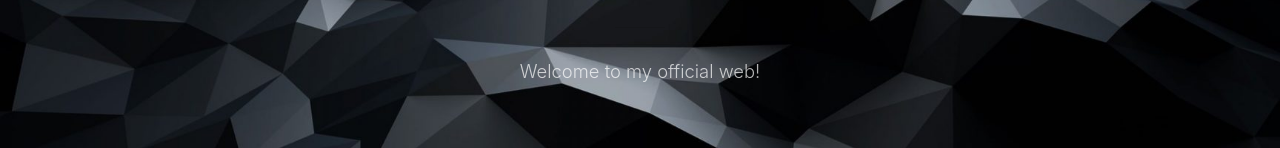
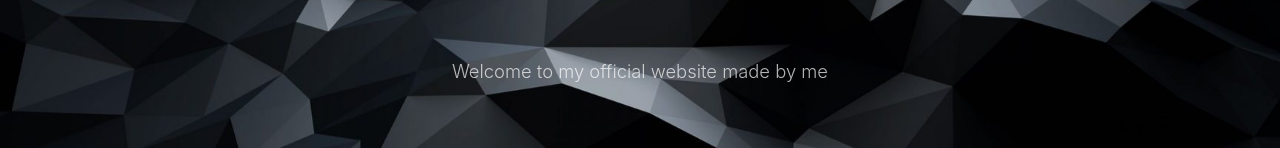
Before and after one commit to Hsan99/codeLikeGirl, a website with bundled scripts: page index.html in a window 1280 px wide. Shown: the part 373-521 px from the top of the page. Built offline with nearby package versions, Linux system fonts and the light colour scheme.

Commit message:
Update index.html

```diff
--- a/index.html
+++ b/index.html
@@ -66,7 +66,7 @@
             <hr>
           </div>
           <div class="col-lg-8 mx-auto">
-            <p class="text-faded mb-5"> Welcome to my official web!</p>
+            <p class="text-faded mb-5"> Welcome to my official website made by me</p>
           </div>
         </div>
       </div>
```
